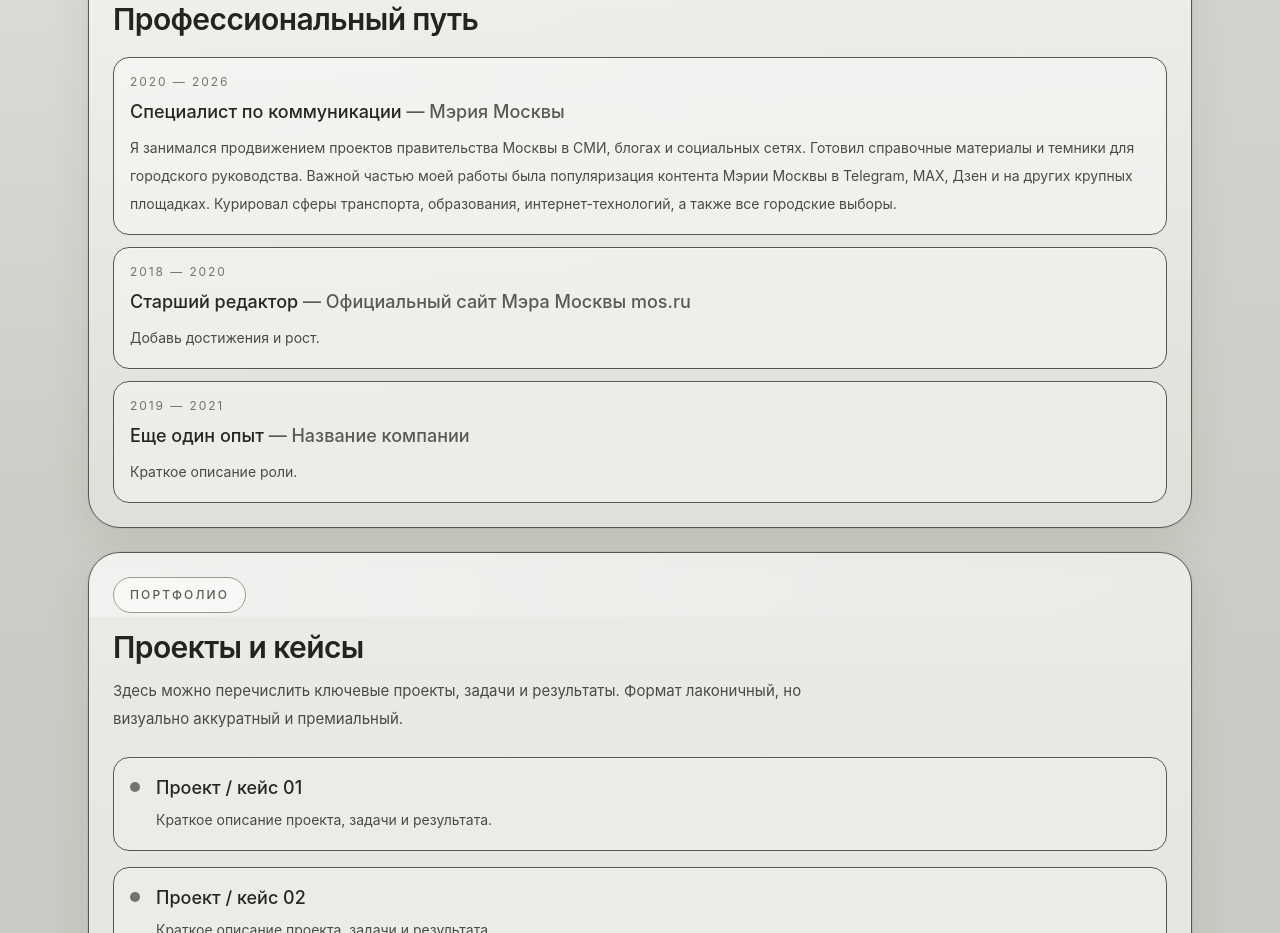
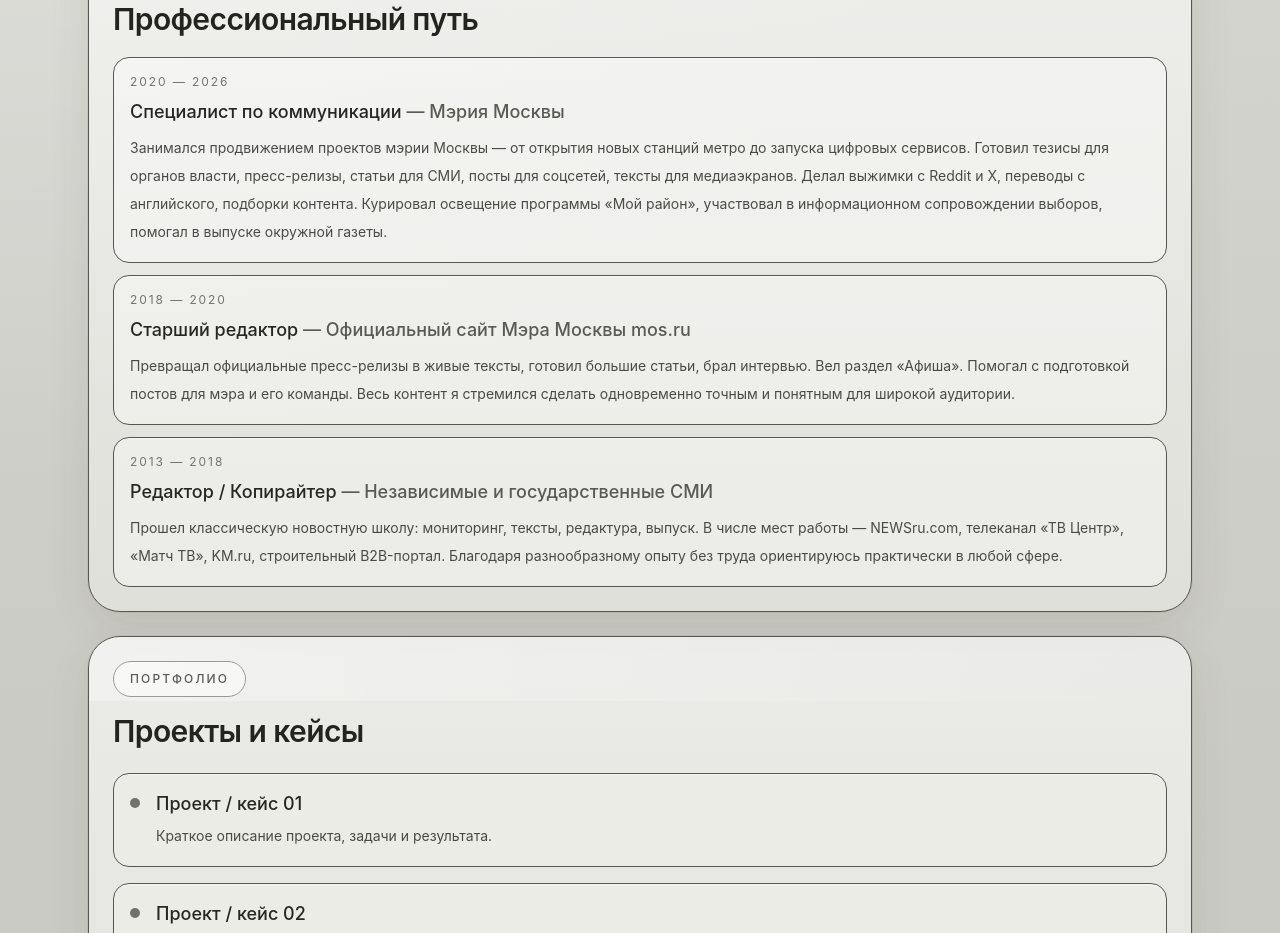
Before and after one commit to dzreveille-sudo/cvdmitriz, a React (Vite) app: page / in a window 1280 px wide. Shown: the part 580-1513 px from the top of the page. Built offline with nearby package versions, Linux system fonts and the light colour scheme.

Commit message:
Update App.jsx

```diff
--- a/src/App.jsx
+++ b/src/App.jsx
@@ -6,19 +6,19 @@ export default function ResumePortfolioSite() {
       period: "2020 — 2026",
       role: "Специалист по коммуникации",
       company: "Мэрия Москвы",
-      description: "Я занимался продвижением проектов правительства Москвы в СМИ, блогах и социальных сетях. Готовил справочные материалы и темники для городского руководства. Важной частью моей работы была популяризация контента Мэрии Москвы в Telegram, MAX, Дзен и на других крупных площадках. Курировал сферы транспорта, образования, интернет-технологий, а также все городские выборы.",
+      description: "Занимался продвижением проектов мэрии Москвы — от открытия новых станций метро до запуска цифровых сервисов. Готовил тезисы для органов власти, пресс-релизы, статьи для СМИ, посты для соцсетей, тексты для медиаэкранов. Делал выжимки с Reddit и X, переводы с английского, подборки контента. Курировал освещение программы «Мой район», участвовал в информационном сопровождении выборов, помогал в выпуске окружной газеты.",
     },
     {
       period: "2018 — 2020",
       role: "Старший редактор",
       company: "Официальный сайт Мэра Москвы mos.ru",
-      description: "Добавь достижения и рост.",
+      description: "Превращал официальные пресс-релизы в живые тексты, готовил большие статьи, брал интервью. Вел раздел «Афиша». Помогал с подготовкой постов для мэра и его команды. Весь контент я стремился сделать одновременно точным и понятным для широкой аудитории.",
     },
     {
-      period: "2019 — 2021",
-      role: "Еще один опыт",
-      company: "Название компании",
-      description: "Краткое описание роли.",
+      period: "2013 — 2018",
+      role: "Редактор / Копирайтер",
+      company: "Независимые и государственные СМИ",
+      description: "Прошел классическую новостную школу: мониторинг, тексты, редактура, выпуск. В числе мест работы — NEWSru.com, телеканал «ТВ Центр», «Матч ТВ», KM.ru, строительный B2B-портал. Благодаря разнообразному опыту без труда ориентируюсь практически в любой сфере.",
     },
   ];
 
@@ -148,7 +148,7 @@ export default function ResumePortfolioSite() {
               </div>
               <h2 className="text-3xl font-semibold tracking-[-0.02em] text-[#232320]">Проекты и кейсы</h2>
               <p className="mt-3 max-w-3xl text-[15px] leading-7 text-[#4a4a46]">
-                Здесь можно перечислить ключевые проекты, задачи и результаты. Формат лаконичный, но визуально аккуратный и премиальный.
+
               </p>
               <ul className="mt-6 space-y-4">
                 {portfolioItems.map((p, i) => (
```
